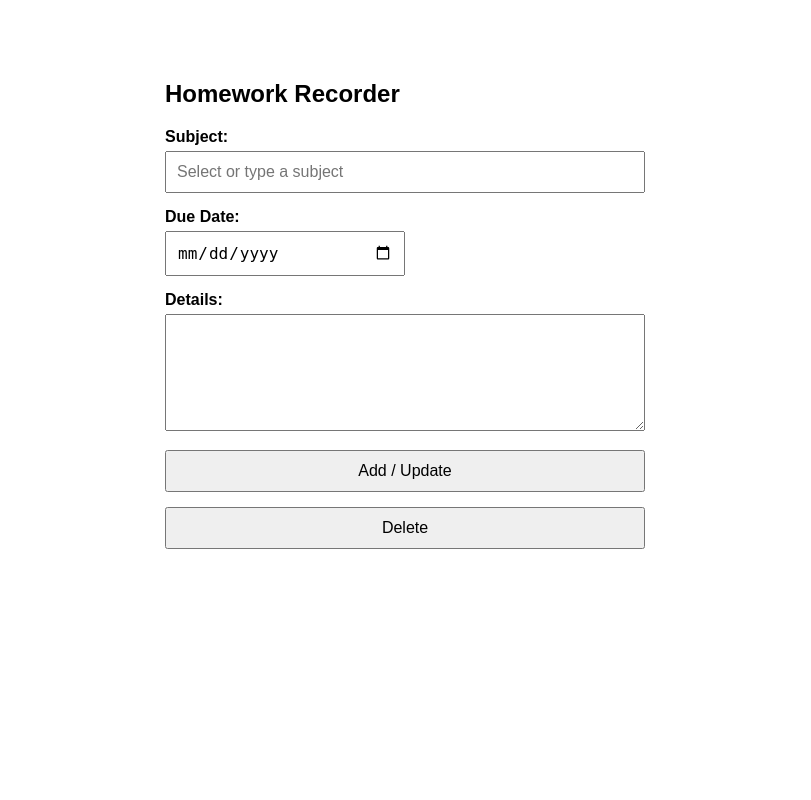
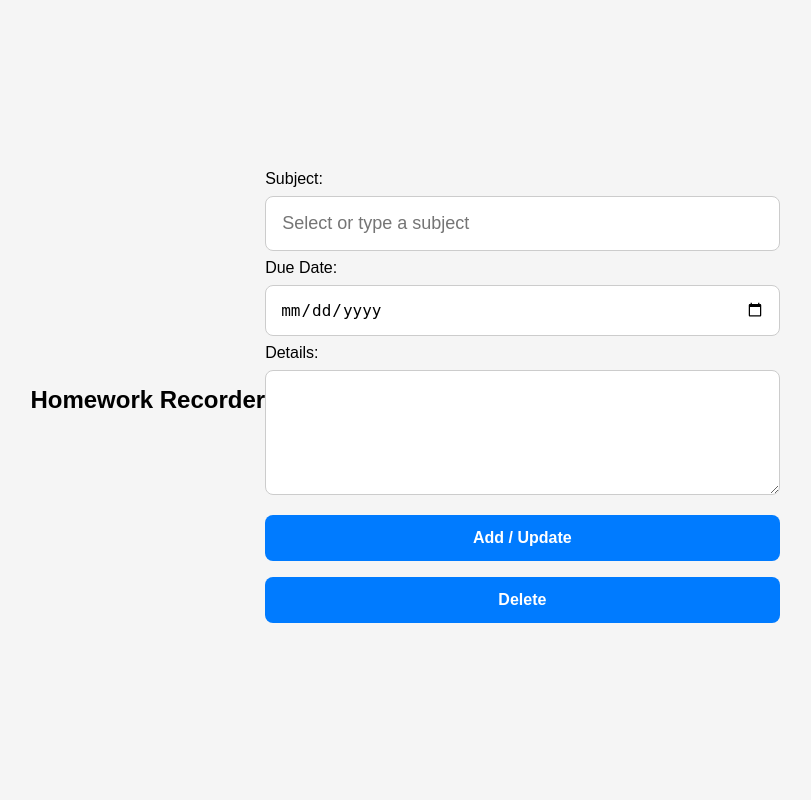
Before and after one commit to Kingboby/Homework, a Flask app: page / in a window 1280 px wide. Shown: the whole page, without its empty margins (235-1046 px from the left). Run offline with Flask 3, Linux system fonts and the light colour scheme.

Commit message:
index.html

```diff
--- a/templates/index.html
+++ b/templates/index.html
@@ -1,35 +1,96 @@
 <!DOCTYPE html>
 <html lang="en">
 <head>
-    <meta charset="UTF-8">
-    <title>Homework Recorder</title>
+    <meta name="viewport" content="width=device-width, initial-scale=1.0, user-scalable=no">
+    <meta name="apple-mobile-web-app-capable" content="yes">
+    <meta name="apple-mobile-web-app-status-bar-style" content="default">
+    <meta name="apple-mobile-web-app-title" content="Homework Recorder">
     <style>
-        body {
+        html, body {
+            margin: 0;
+            padding: 0;
+            height: 100%;
+            overflow: hidden;
+            background-color: #f5f5f5;
             font-family: Arial, sans-serif;
-            max-width: 480px;
-            margin: 50px auto;
-            padding: 10px;
+            display: flex;
+            justify-content: center;
+            align-items: center;
+            -webkit-user-select: none;
+            -webkit-touch-callout: none;
+            touch-action: manipulation;
         }
-        label {
-            display: block;
-            margin-top: 15px;
+
+        .container {
+            width: 90%;
+            max-width: 420px;
+            background: white;
+            border-radius: 12px;
+            box-shadow: 0 4px 10px rgba(0,0,0,0.1);
+            padding: 20px;
+            text-align: center;
+        }
+
+        h1 {
+            margin-bottom: 20px;
+        }
+
+        input, textarea, button {
+            width: 100%;
+            margin: 8px 0;
+            padding: 14px;
+            border-radius: 8px;
+            border: 1px solid #ccc;
+            font-size: 16px;
+            box-sizing: border-box;
+        }
+
+        input[list] {
+            font-size: 18px;
+            padding: 16px;
+        }
+
+        .date-row {
+            display: flex;
+            justify-content: center;
+            align-items: center;
+            gap: 6px;
+        }
+
+        .calendar-button {
+            width: 48px;
+            height: 48px;
+            font-size: 22px;
+            border-radius: 8px;
+            background-color: #007BFF;
+            color: white;
+            border: none;
+        }
+
+        .calendar-button:hover {
+            background-color: #0056b3;
+        }
+
+        button {
+            background-color: #007BFF;
+            color: white;
+            border: none;
             font-weight: bold;
         }
-        input, textarea, select, button {
-            width: 100%;
-            padding: 10px;
-            margin-top: 5px;
-            box-sizing: border-box;
-            font-size: 16px;
+
+        button:hover {
+            background-color: #0056b3;
         }
-        button {
-            margin-top: 15px;
+
+        .delete {
+            background-color: #dc3545;
         }
-        input[type="date"] {
-            width: 50%;
-            min-width: 150px;
+
+        .delete:hover {
+            background-color: #b02a37;
         }
     </style>
+
 </head>
 <body>
     <h2>Homework Recorder</h2>
```
